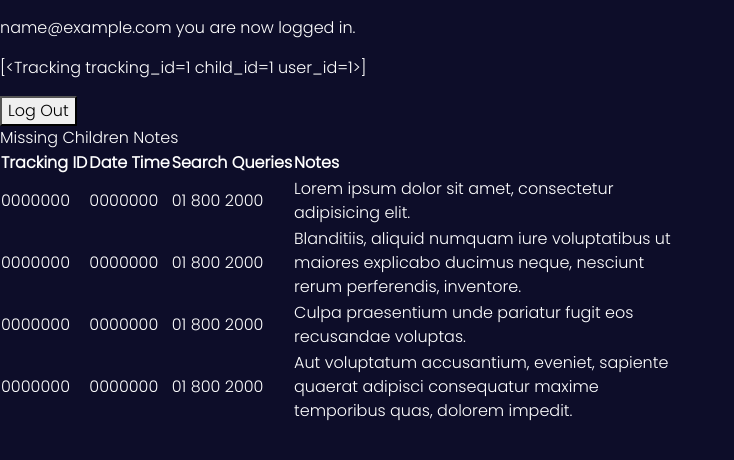
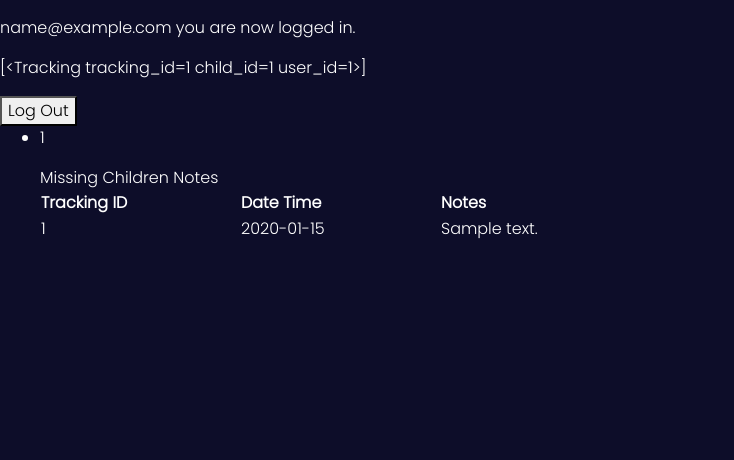
Before and after one commit to debiday/missing_children, a Flask app: page /my-account in a window 1280 px wide. Shown: the part 45-505 px from the top of the page, without its empty margins (0-734 px from the left). Run offline with Flask 2, Linux system fonts and the light colour scheme; the visitor is signed in with stand-in values (Sample User, id 1); tables that the repository leaves empty hold one stand-in row (values such as "Sample post"); some libraries are stand-ins or nearby versions.

Commit message:
Fix account page, now displays all user trackings

```diff
--- a/crud.py
+++ b/crud.py
@@ -152,11 +152,11 @@ def create_user(email, password):
 
     return new_user
 
-# TODO: Fix and link tracking CRUD(fixed)
-def create_tracking(user_id, child_id, note, date_created=datetime.today()):
+# TODO: Fix and link tracking CRUD(fixed but not updating db)
+def create_tracking(user_id, child_id, note, date_time=datetime.today()):
     """Create and return a new tracking."""
 
-    new_tracking = Tracking(user_id=user_id, child_id=child_id, date_time=date_created, note=note)
+    new_tracking = Tracking(user_id=user_id, child_id=child_id, note=note, date_time=date_time)
 
     db.session.add(new_tracking)
     db.session.commit()
@@ -260,37 +260,37 @@ def search_db(query_terms):
 # <--------------------------------------------------------------->
 # <Individual Child(href) Search Results>
 # <--------------------------------------------------------------->
-def get_child_by_fname_lname(fullname):
-    """Return children by both fname and lname"""
-    split_str = fullname.split(" ")
+# def get_child_by_fname_lname(fullname):
+#     """Return children by both fname and lname"""
+#     split_str = fullname.split(" ")
 
-    child_bio = Child.query.filter_by(fname=split_str[0]).filter_by(lname=split_str[1]).first()
-    child_bio_full = {
-                    'fname': child_bio.fname,
-                    'lname': child_bio.lname,
-                    'date_missing': child_bio.date_missing,
-                    'missing_age': child_bio.missing_age,
-                    'age_2021': child_bio.age_2021,
-                    'child_id': child_bio.child_id
-                    }
+#     child_bio = Child.query.filter_by(fname=split_str[0]).filter_by(lname=split_str[1]).first()
+#     child_bio_full = {
+#                     'fname': child_bio.fname,
+#                     'lname': child_bio.lname,
+#                     'date_missing': child_bio.date_missing,
+#                     'missing_age': child_bio.missing_age,
+#                     'age_2021': child_bio.age_2021,
+#                     'child_id': child_bio.child_id
+#                     }
 
-    # Get child location from child_id, accessing location table
-    location_bio = Location.query.filter_by(child_id=child_bio_full['child_id']).first()
-    location_bio_full = {
-                        'city': location_bio.city,
-                        'county': location_bio.county,
-                        'state': location_bio.state
-    }
+#     # Get child location from child_id, accessing location table
+#     location_bio = Location.query.filter_by(child_id=child_bio_full['child_id']).first()
+#     location_bio_full = {
+#                         'city': location_bio.city,
+#                         'county': location_bio.county,
+#                         'state': location_bio.state
+#     }
 
-    all_info = f"Name: {child_bio_full['fname']} {child_bio_full['lname']}\n"\
-               f"Missing Date: {child_bio_full['date_missing']}\n"\
-               f"Missing age: {child_bio_full['missing_age']}\n"\
-               f"Current Age(2021): {child_bio_full['age_2021']}\n"\
-               f"City: {location_bio_full['city']}\n"\
-               f"County: {location_bio_full['county']}\n"\
-               f"State: {location_bio_full['state']}\n"
-    # print(all_info)
-    return all_info
+#     all_info = f"Name: {child_bio_full['fname']} {child_bio_full['lname']}\n"\
+#                f"Missing Date: {child_bio_full['date_missing']}\n"\
+#                f"Missing age: {child_bio_full['missing_age']}\n"\
+#                f"Current Age(2021): {child_bio_full['age_2021']}\n"\
+#                f"City: {location_bio_full['city']}\n"\
+#                f"County: {location_bio_full['county']}\n"\
+#                f"State: {location_bio_full['state']}\n"
+#     # print(all_info)
+#     return all_info
 
 def get_child_bio_by_id(child_id):
     """Returns child bio by child_id"""
--- a/server.py
+++ b/server.py
@@ -197,11 +197,13 @@ def save_tracking():
   user_id = request.form.get('user_id')
   child_id = request.form.get('child_id')
   note = request.form.get('notes')
-  date_created = request.form.get('date')
+  date_time = request.form.get('date')
 
-  new_tracking = crud.create_tracking(user_id, child_id, note, date_created)
 
-  return redirect('/tracking')
+  new_tracking = crud.create_tracking(user_id, child_id, note, date_time)
+  # flash('Your notes have been saved! Please visit account page.')
+
+  return redirect('/tracking-page')
 
 
 
--- a/static/js/save_tracking.js
+++ b/static/js/save_tracking.js
@@ -40,7 +40,7 @@ function saveTracking(evt) {
     console.log(savedData['time']);
     console.log(savedData['notes']);
 
-    $.get(url, savedData, (response) => {
+    $.post(url, savedData, (response) => {
 
         console.log(response);
         // let session[table_info] = {"tracking_id": response.tracking_id,
--- a/templates/my-account.html
+++ b/templates/my-account.html
@@ -11,45 +11,34 @@
     <button type="submit" >Log Out</button>
     </form>
 
+<ul>
+    {%for tracking in user.trackings%}
+    <!-- For each nested dictionary in the dictionary-->
+    <li>
+        <p>{{ tracking.user_id }}</p>
+    </li>
+<!-- for tracking in {{ user.trackings }}: -->
+{% endfor %}
+
+
 <div class="table-users" id="table-users">
     <div class="header">Missing Children Notes</div>
-
 
     <table id="tracking-table" cellspacing="0">
        <tr>
           <th id="tracking_id">Tracking ID</th>
           <th id="date_time">Date Time</th>
-          <th id="search_queries">Search Queries</th>
           <th id="notes" width="400">Notes</th>
        </tr>
 
        <tr>
-          <td>0000000</td>
-          <td>0000000</td>
-          <td>01 800 2000</td>
-          <td width="400">Lorem ipsum dolor sit amet, consectetur adipisicing elit. </td>
+        {%for tracking in user.trackings%}
+          <td width="200">{{ tracking.tracking_id }}</td>
+          <td width="200">{{ tracking.date_time }}</td>
+          <td width="500">{{ tracking.note }} </td>
        </tr>
+       {% endfor %}
 
-       <tr>
-          <td>0000000</td>
-          <td>0000000</td>
-          <td>01 800 2000</td>
-          <td>Blanditiis, aliquid numquam iure voluptatibus ut maiores explicabo ducimus neque, nesciunt rerum perferendis, inventore.</td>
-       </tr>
-
-       <tr>
-          <td>0000000</td>
-          <td>0000000</td>
-          <td>01 800 2000</td>
-          <td> Culpa praesentium unde pariatur fugit eos recusandae voluptas.</td>
-       </tr>
-
-       <tr>
-          <td>0000000</td>
-          <td>0000000</td>
-          <td>01 800 2000</td>
-          <td>Aut voluptatum accusantium, eveniet, sapiente quaerat adipisci consequatur maxime temporibus quas, dolorem impedit.</td>
-       </tr>
     </table>
     <!-- <button type="submit" action="/logout">Log Out</button> -->
  </div>
```
